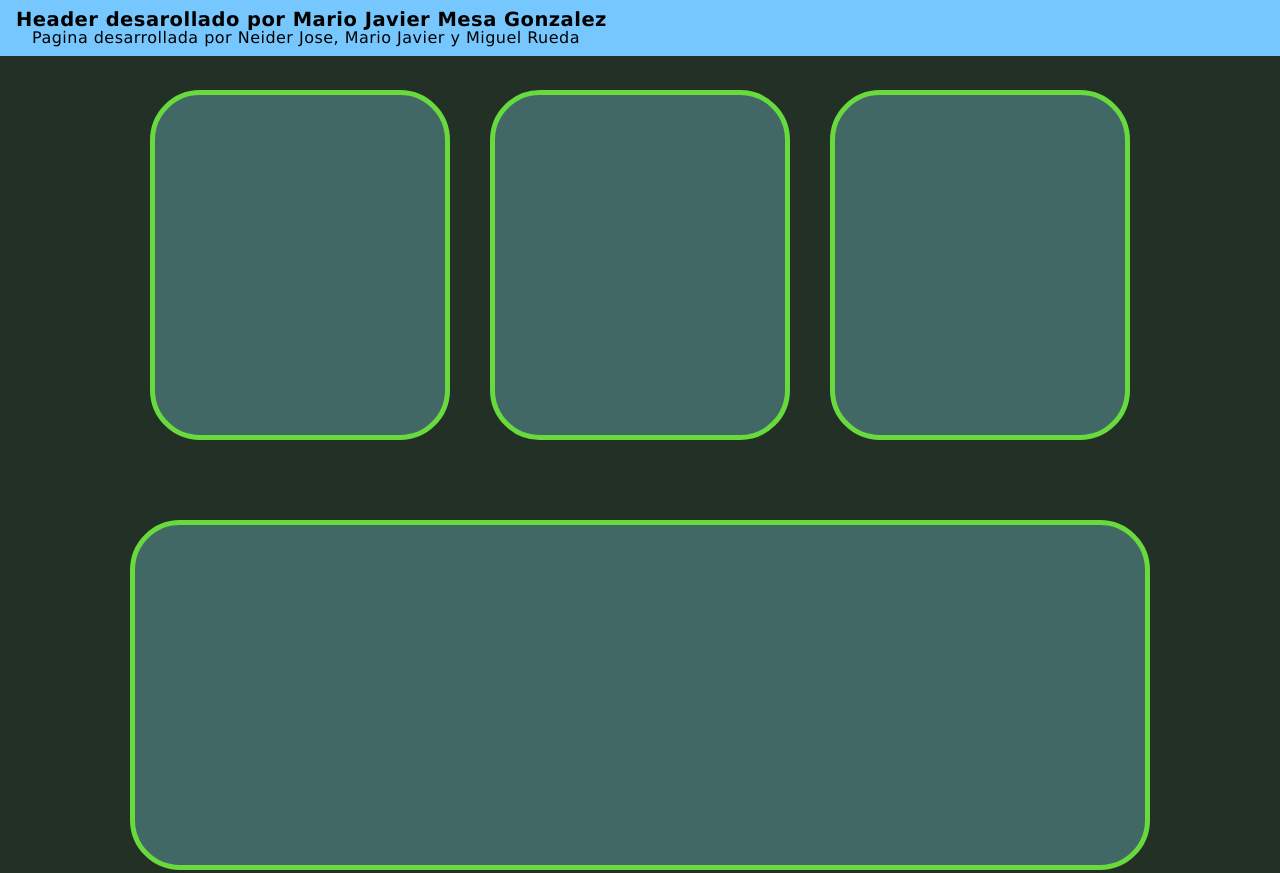
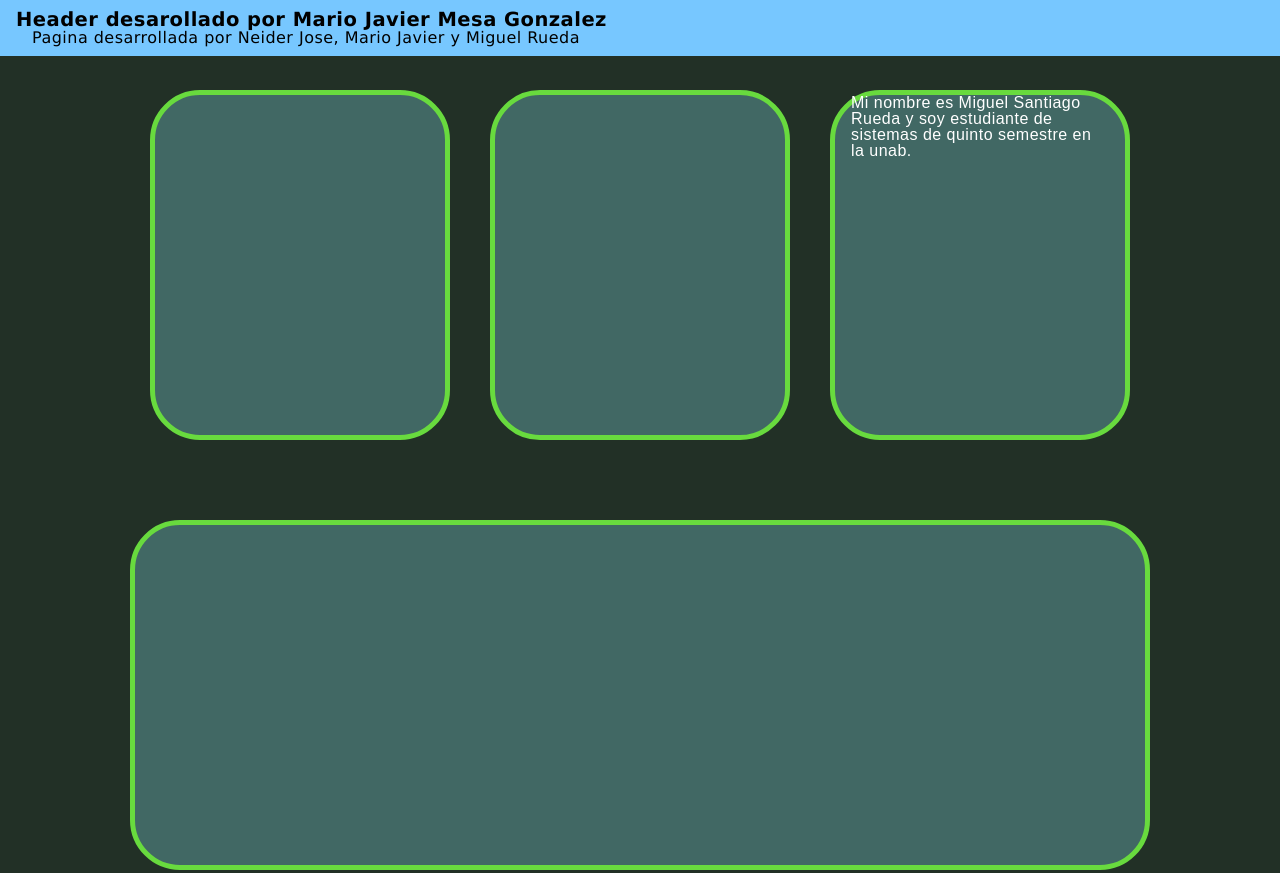
Before and after one commit to Neider28/taller-git-y-github, a plain HTML site: page index.html in a window 1280 px wide. Shown: the top 873 px of the page. Drawn offline with Linux system fonts and the light colour scheme.

Commit message:
Miguel edicion

```diff
--- a/index.html
+++ b/index.html
@@ -16,7 +16,7 @@
         <section class="students-container">
             <div class="student-card"></div>
             <div class="student-card"></div>
-            <div class="student-card"></div>
+            <div class="student-card"><p>Mi nombre es Miguel Santiago Rueda y soy estudiante de sistemas de quinto semestre en la unab.</p></div>
         </section>
         <section class="second-container">
             <div class="subcontainer"></div>
```
